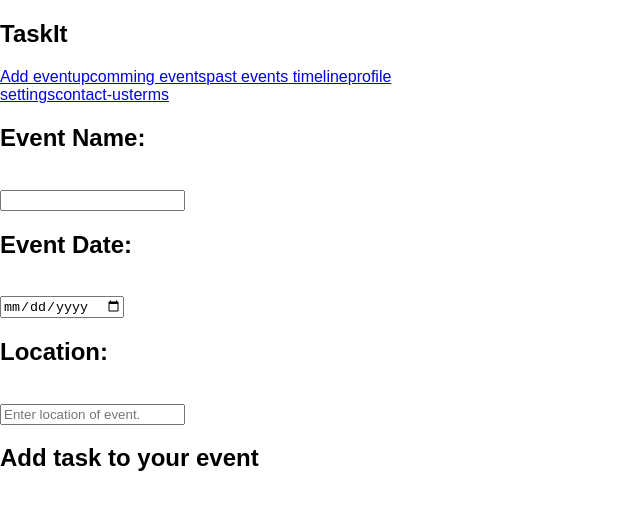
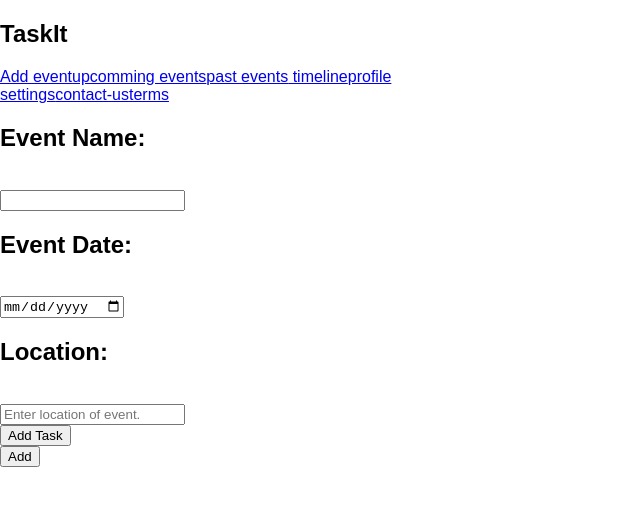
Before and after one commit to jugglingrose/Taskit, a React (Create React App) app: page /createevent in a window 1280 px wide. Shown: the top 510 px of the page, without its empty margins (0-640 px from the left). Built offline with nearby package versions, Linux system fonts and the light colour scheme.

Commit message:
Added functionality to add tasks from createevent.js.  Tasks and new event are held in the state

```diff
--- a/src/App.js
+++ b/src/App.js
@@ -54,18 +54,33 @@ class App extends React.Component {
           priority: "urgent"}],
         }
       ],
-      cur_event: { },
-      cur_task:{ },
+      cur_event: {
+        id: "",
+        name: "",
+        data: "",
+        location: "",
+        tasks: [""],
+       },
+      cur_task:{
+        id: "",
+        name: "",
+        desc: "",
+        breakdown: [""],
+
+      },
     }
+  }
+
+  addEvent = () => {
+    console.log("add new event called");
   }
 
   addTask = () => {
     console.log("add task called");
-    const cur_event = {...this.state.cur_event};
-    const cur_task = {...this.state.cur_task};
-    cur_event.tasks.push(cur_task);
-    this.setState({cur_event : cur_event});
-    /* here we will do a fetch to add a new task */
+      const cur_event = {...this.state.cur_event};
+      const cur_task = {...this.state.cur_task};
+      cur_event.tasks.push(cur_task);
+      this.setState({cur_event : cur_event});
   }
 
   updateTask = (id) => {
@@ -160,8 +175,8 @@ class App extends React.Component {
         <Switch>
           <Route exact path = "/" render={(props) => (<EventList {...props} events={this.state.events} /> )} />
           <Route exact path = "/event/:id" render={(props) => (<TaskListOrganizer {...props} events={this.state.events} cur_event={this.state.cur_event} delete={this.delete} loadCurEvent={this.loadCurEvent} />)} />
-          <Route exact path = "/createevent" render={(props) => (<CreateEvent {...props} eventChange={this.eventChange} />)}/>)} />
-          <Route exact path = "/add" render={(props) => (<Task {...props}  taskChange={this.taskChange} cur_task={this.state.cur_task}
+          <Route exact path = "/createevent" render={(props) => (<CreateEvent {...props} addEvent={this.addevent} cur_event={this.cur_event} eventChange={this.eventChange} />)}/>)} />
+          <Route exact path = "/add" render={(props) => (<Task {...props} arrayChange={this.arrayChange} taskChange={this.taskChange} cur_task={this.state.cur_task}
           updateTask={this.updateTask} appendInput={this.appendInput} addTask={this.addTask} createBlank={this.createBlank} loadRecipe={this.loadRecipe} />)} />
           <Route exact path = "/edit/:id" render={(props) => (<Task {...props} loadCurTask={this.loadCurTask} arrayChange={this.arrayChange} taskChange={this.taskChange} cur_task={this.state.cur_task}
           addTask={this.addTask} appendInput={this.appendInput} createBlank={this.createBlank}  updateTask={this.updateTask} loadRecipe={this.loadRecipe} cur_event={this.state.cur_event} />)} />
--- a/src/components/Breakdown.js
+++ b/src/components/Breakdown.js
@@ -18,6 +18,7 @@ class Breakdown extends React.Component{
   render() {
     /* Render out each individual breakdown items as it's own input field */
     console.log(this.props.id);
+    console.log(this.props.breakdown);
     return(
       <div>
         <input value={this.props.breakdown} onKeyDown={this.keyPress} onChange={this.props.arrayChange("breakdown", this.props.id)}></input>
--- a/src/components/CreateEvent.js
+++ b/src/components/CreateEvent.js
@@ -1,8 +1,9 @@
 import React from 'react';
-//import { Link } from 'react-router-dom';
+import { Link } from 'react-router-dom';
 
 
  class CreateEvent extends React.Component {
+
         render(){
           return(
             <div className="content-window">
@@ -26,10 +27,13 @@ import React from 'react';
                       <input name="location" placeholder="Enter location of event." onChange={this.props.eventChange("location")} />
                   </div>
 
-                  <div className="button">
-                      <h2>Add task to your event</h2>
-                  </div>
+                  <Link to="/add"><button>Add Task</button></Link>
               </div>
+              { this.props.match.params.id ?
+                 (<button>Edit</button>)
+                 : (<button onClick={() => this.props.addEvent()}>Add</button>)
+              }
+
         </div>
 
         )
--- a/src/components/Task.js
+++ b/src/components/Task.js
@@ -44,7 +44,6 @@ class Task extends React.Component {
 
   render(){
     console.log('this is cur_task', this.props.cur_task);
-
     var breakdown = this.props.cur_task.breakdown || [];
     console.log("this is breakdown" , this.props.cur_task.breakdown);
 
--- a/src/components/TaskListOrganizer.js
+++ b/src/components/TaskListOrganizer.js
@@ -18,7 +18,7 @@ class TaskListOrganizer extends React.Component {
     return(
       <div>
         <h1>{this.props.events[id].name}</h1>
-        <h2>{this.props.events[id].location}</h2>
+        <h2>Location: {this.props.events[id].location}</h2>
         <h3>Task List</h3>
           {
             tasks.map((task, idx) => <IndividualTask key={idx} idx={idx} delete={this.props.delete} details={this.props.events[id].tasks[idx]} /> )
```
